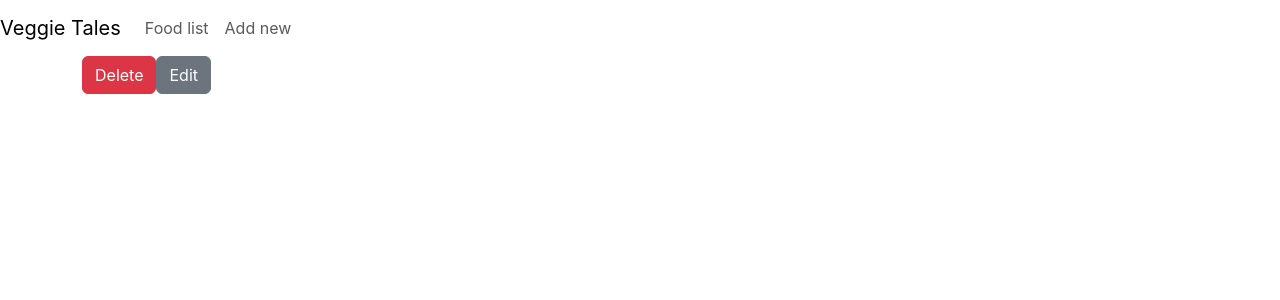
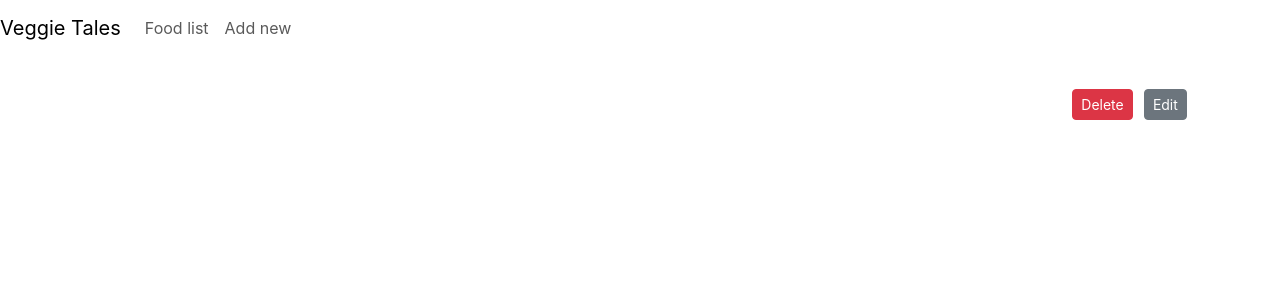
Before and after one commit to spicymaya/veggie-tales, a React app: page /foods/1 in a window 1280 px wide. Shown: the top 300 px of the page. Built offline with nearby package versions, Linux system fonts and the light colour scheme; no server answers.

Commit message:
Add confirmation Modal

```diff
--- a/src/js/components/SingleFoodWrapper.jsx
+++ b/src/js/components/SingleFoodWrapper.jsx
@@ -1,10 +1,10 @@
 import React from "react";
-import { Button } from "reactstrap";
+import { Button, Modal, ModalHeader, ModalFooter, ModalBody } from "reactstrap";
 import { BrowserRouter as Router, Route, Link } from "react-router-dom";
 import NewFood from "./NewFood.jsx";
 import SingleFood from "./SingleFood.jsx";
 import api from "../../../lib/api.js";
-import "./SingleFoodWrapper.scss";
+import styles from "./SingleFoodWrapper.scss";
 
 class SingleFoodWrapper extends React.Component {
   constructor(props) {
@@ -24,20 +24,21 @@ class SingleFoodWrapper extends React.Component {
       });
     });
   }
-  toggle() {
+  toggle = () => {
     this.setState(prevState => ({
       modal: !prevState.modal
     }));
-  }
+  };
   handleDelete = () => {
     api.deleteFood(this.props.match.params.id);
+    window.location.assign("/foods");
   };
 
   render() {
     // console.log(this.state);
     return (
       <Router>
-        <div>
+        <div className={styles.sfWrapper}>
           <Route
             path={`/foods/${this.props.match.params.id}/edit`}
             component={() => <NewFood data={this.state.data} />}
@@ -47,13 +48,46 @@ class SingleFoodWrapper extends React.Component {
             path={`/foods/${this.props.match.params.id}`}
             render={() => (
               <div>
-                <Button onClick={this.handleDelete} color="danger">
-                  Delete
-                </Button>
-                <Link to={`/foods/${this.props.match.params.id}/edit`}>
-                  <Button>Edit</Button>
-                </Link>
+                <div className={styles.actionBtns}>
+                  <Button
+                    className={styles.actionBtn}
+                    onClick={this.toggle}
+                    color="danger"
+                    size="sm"
+                  >
+                    Delete
+                  </Button>
+                  <Link to={`/foods/${this.props.match.params.id}/edit`}>
+                    <Button size="sm" className={styles.actionBtn}>
+                      Edit
+                    </Button>
+                  </Link>
+                </div>
                 <SingleFood data={this.state.data} />
+                {/* Modal for delete confirmation */}
+                <Modal
+                  isOpen={this.state.modal}
+                  toggle={this.toggle}
+                  className={this.props.className}
+                >
+                  <ModalHeader toggle={this.toggle}>
+                    Are you sure you'd like to delete this item?{" "}
+                  </ModalHeader>
+                  <ModalBody>
+                    <img
+                      className={styles.modalImg}
+                      src="https://media3.giphy.com/media/XBu2hy3y2X9Bu/giphy.gif"
+                    />
+                  </ModalBody>
+                  <ModalFooter>
+                    <Button color="primary" onClick={this.handleDelete}>
+                      Yes
+                    </Button>{" "}
+                    <Button color="secondary" onClick={this.toggle}>
+                      Cancel
+                    </Button>
+                  </ModalFooter>
+                </Modal>
               </div>
             )}
           />
--- a/src/js/components/SingleFoodWrapper.scss
+++ b/src/js/components/SingleFoodWrapper.scss
@@ -0,0 +1,14 @@
+.sfWrapper {
+  margin-top: 3%;
+  .actionBtns {
+    margin-bottom: 2%;
+    text-align: right;
+
+    .actionBtn {
+      margin-right: 1%;
+    }
+  }
+}
+.modalImg {
+  width: 100%;
+}
```
